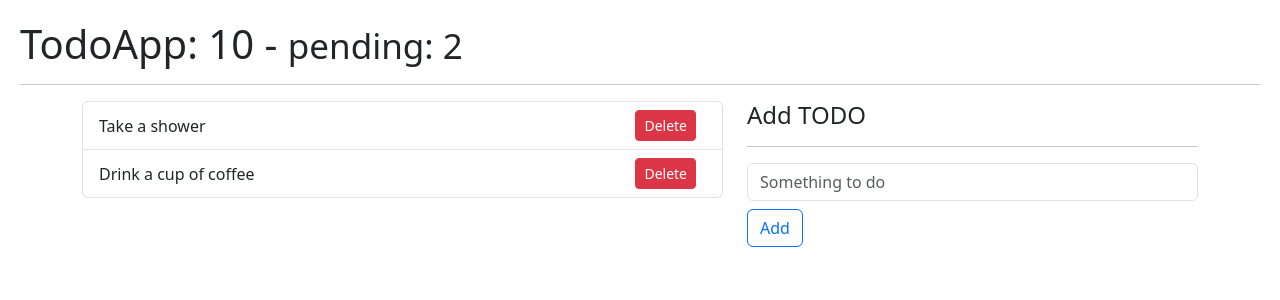
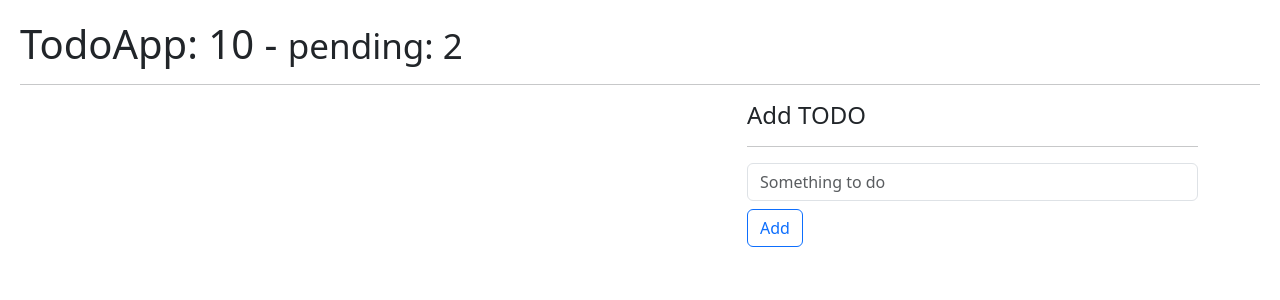
Before and after one commit to toledodavid/react-05-hook-app-vite, a React (Vite) app: page / in a window 1280 px wide. Shown: the top 300 px of the page. Built offline with nearby package versions, Linux system fonts and the light colour scheme.

Commit message:
Use localStorage to Save and Get TODOS

```diff
--- a/src/08-useReducer/TodoApp.jsx
+++ b/src/08-useReducer/TodoApp.jsx
@@ -1,26 +1,37 @@
-import { useReducer } from 'react';
+import { useEffect, useReducer } from 'react';
 import { todoReducer } from './todoReducer';
 import { TodoList } from './TodoList';
 import { TodoAdd } from './TodoAdd';
 
 
 const initialState = [
-  {
-    id: new Date().getTime(),
-    description: 'Take a shower',
-    done: false
-  },
-  {
-    id: new Date().getTime() * 3,
-    description: 'Drink a cup of coffee',
-    done: false
-  }
+  // {
+  //   id: new Date().getTime(),
+  //   description: 'Take a shower',
+  //   done: false
+  // },
+  // {
+  //   id: new Date().getTime() * 3,
+  //   description: 'Drink a cup of coffee',
+  //   done: false
+  // }
 ];
+
+
+const initializer = () => {
+  return JSON.parse(localStorage.getItem('todos')) || [];
+}
 
 
 export const TodoApp = () => {
 
-  const [todos, dispatch] = useReducer(todoReducer, initialState);
+  const [todos, dispatch] = useReducer(todoReducer, initialState, initializer);
+
+
+  useEffect(() => {
+    localStorage.setItem('todos', JSON.stringify(todos));
+  }, [todos]);
+
 
   const handleNewTodo = (todo) => {
     const action = {
```
